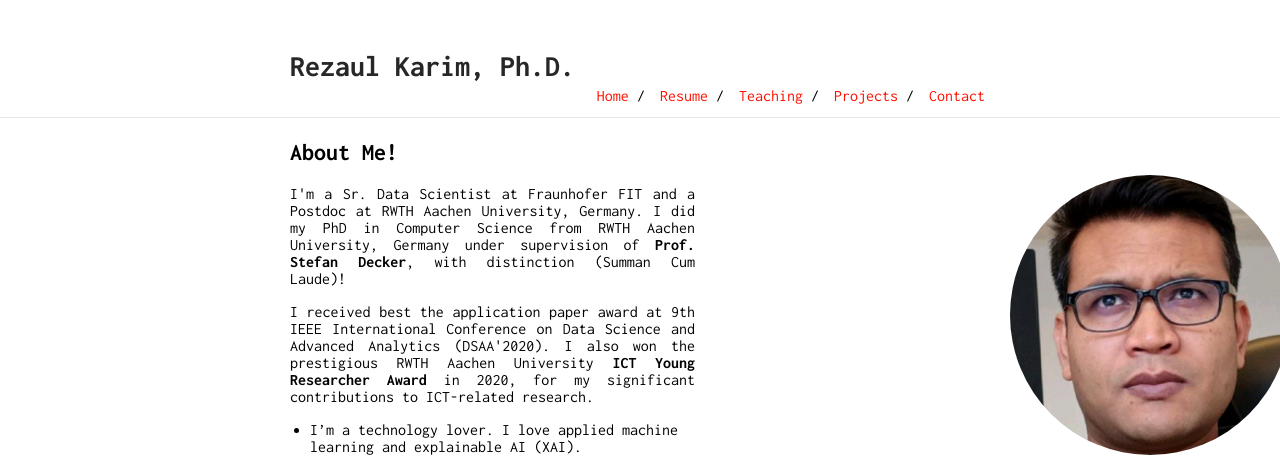
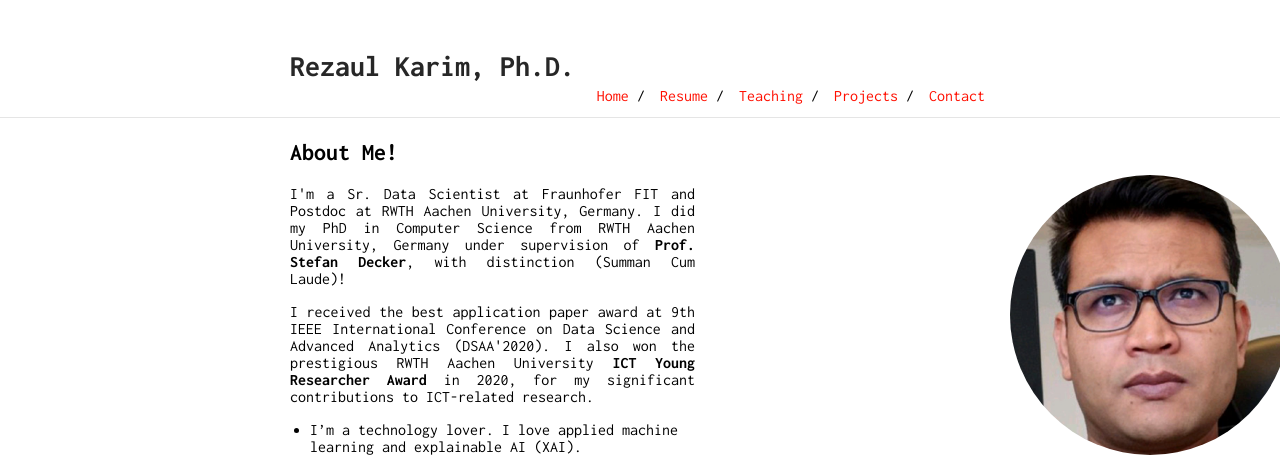
Before and after one commit to rezacsedu/rezacsedu.github.io, a Jekyll site: the page built from index.md, in a window 1280 px wide. Shown: the top 457 px of the page. Built offline with Jekyll 4.4.1, drawn with Linux system fonts in a browser that asks for light colours; our own code applies the rules of GitHub Pages for plain Markdown files.

Commit message:
Update index.md

```diff
--- a/index.md
+++ b/index.md
@@ -2,9 +2,9 @@
 
 <img class="profile-picture" src="img/1664312512000.jpg" width="150">
 
-<p style='text-align: justify;'> I'm a Sr. Data Scientist at Fraunhofer FIT and a Postdoc at RWTH Aachen University, Germany. I did my PhD in Computer Science from RWTH Aachen University, Germany under supervision of <b>Prof. Stefan Decker</b>, with distinction (Summan Cum Laude)! </p>
+<p style='text-align: justify;'> I'm a Sr. Data Scientist at Fraunhofer FIT and Postdoc at RWTH Aachen University, Germany. I did my PhD in Computer Science from RWTH Aachen University, Germany under supervision of <b>Prof. Stefan Decker</b>, with distinction (Summan Cum Laude)! </p>
 
-<p style='text-align: justify;'>I received best the application paper award at 9th IEEE International Conference on Data Science and Advanced Analytics (DSAA'2020). I also won the prestigious RWTH Aachen University <b>ICT Young Researcher Award</b> in 2020, for my significant contributions to ICT-related research. </p>
+<p style='text-align: justify;'>I received the best application paper award at 9th IEEE International Conference on Data Science and Advanced Analytics (DSAA'2020). I also won the prestigious RWTH Aachen University <b>ICT Young Researcher Award</b> in 2020, for my significant contributions to ICT-related research. </p>
 
 - I'm a technology lover. I love applied machine learning and explainable AI (XAI).
 - I love learning, mentoring, and coding!
```
